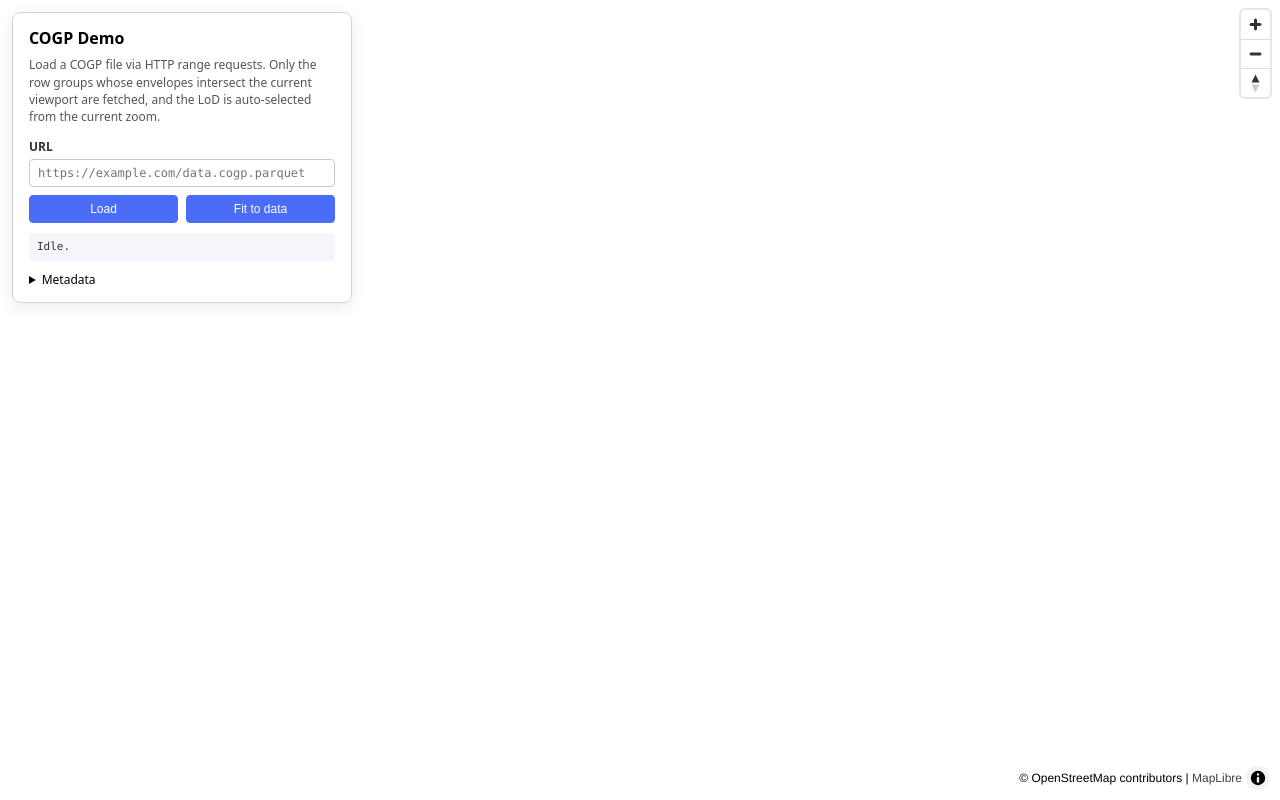
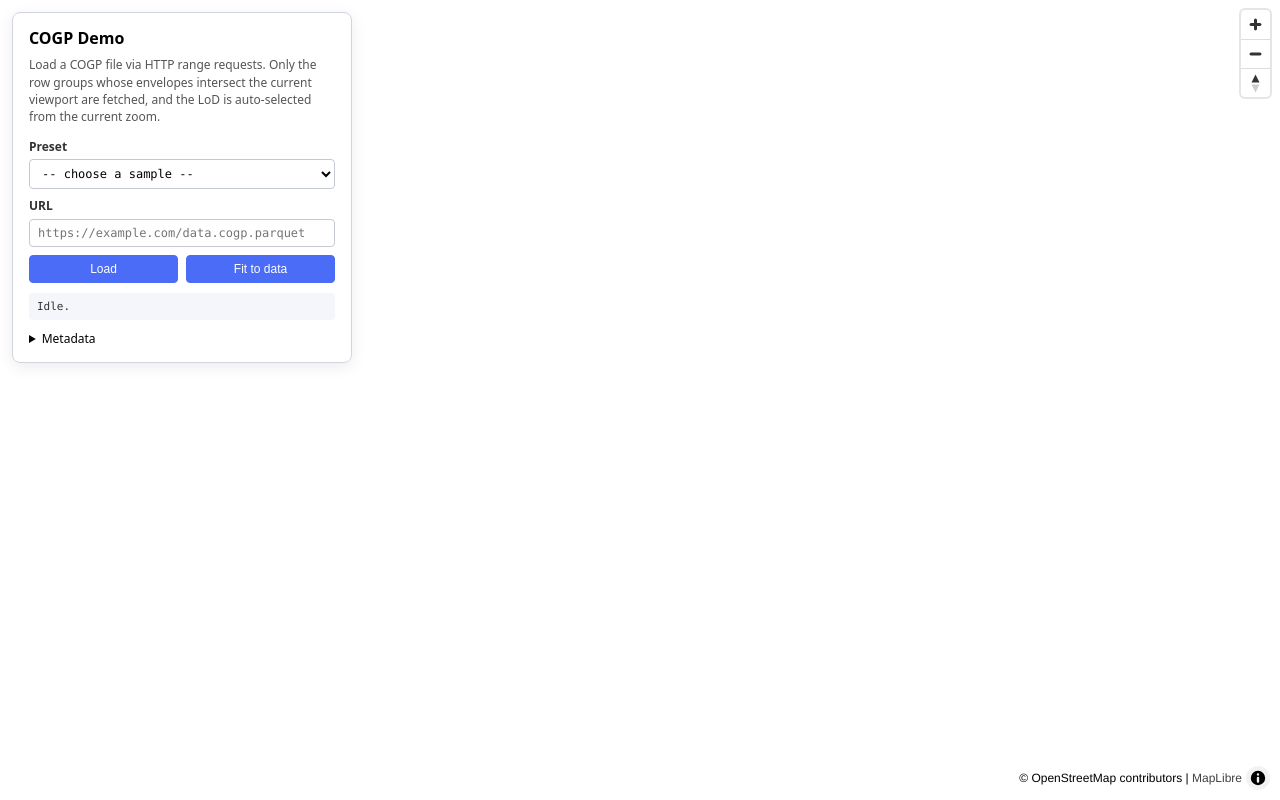
Before and after one commit to Kanahiro/cloud-optimized-geoparquet, a website built with Vite: page demo/index.html in a window 1280 px wide. Built offline with nearby package versions, Linux system fonts and the light colour scheme; no server answers.

Commit message:
demo: add preset dataset dropdown
Lets visitors load the hosted sample datasets (POIs and road segments
served from cogp-demo.spatialty.io) without pasting URLs. Selecting a
preset populates the URL field and immediately starts the load.

```diff
--- a/demo/index.html
+++ b/demo/index.html
@@ -18,6 +18,18 @@
         envelopes intersect the current viewport are fetched, and the LoD is
         auto-selected from the current zoom.
       </p>
+      <label>
+        Preset
+        <select id="preset">
+          <option value="">-- choose a sample --</option>
+          <option value="https://cogp-demo.spatialty.io/pois.cogp.parquet">
+            POIs
+          </option>
+          <option value="https://cogp-demo.spatialty.io/segments.cogp.parquet">
+            Road segments
+          </option>
+        </select>
+      </label>
       <label>
         URL
         <input
--- a/demo/src/main.ts
+++ b/demo/src/main.ts
@@ -66,6 +66,7 @@ map.on('load', () => {
 });
 
 const urlInput = document.getElementById('url') as HTMLInputElement;
+const presetSelect = document.getElementById('preset') as HTMLSelectElement;
 const loadBtn = document.getElementById('load') as HTMLButtonElement;
 const flyBtn = document.getElementById('fly') as HTMLButtonElement;
 const statusEl = document.getElementById('status') as HTMLDivElement;
@@ -88,6 +89,13 @@ let active: ActiveDataset | null = null;
 
 loadBtn.addEventListener('click', () => {
   void loadDataset(urlInput.value.trim());
+});
+
+presetSelect.addEventListener('change', () => {
+  const url = presetSelect.value;
+  if (!url) return;
+  urlInput.value = url;
+  void loadDataset(url);
 });
 
 flyBtn.addEventListener('click', () => {
--- a/demo/src/style.css
+++ b/demo/src/style.css
@@ -56,7 +56,8 @@ body {
   color: #333;
 }
 
-#panel input[type='text'] {
+#panel input[type='text'],
+#panel select {
   display: block;
   width: 100%;
   margin-top: 4px;
@@ -66,6 +67,7 @@ body {
   border: 1px solid #c5c9d2;
   border-radius: 4px;
   font-weight: 400;
+  background: white;
 }
 
 #panel .row {
```
